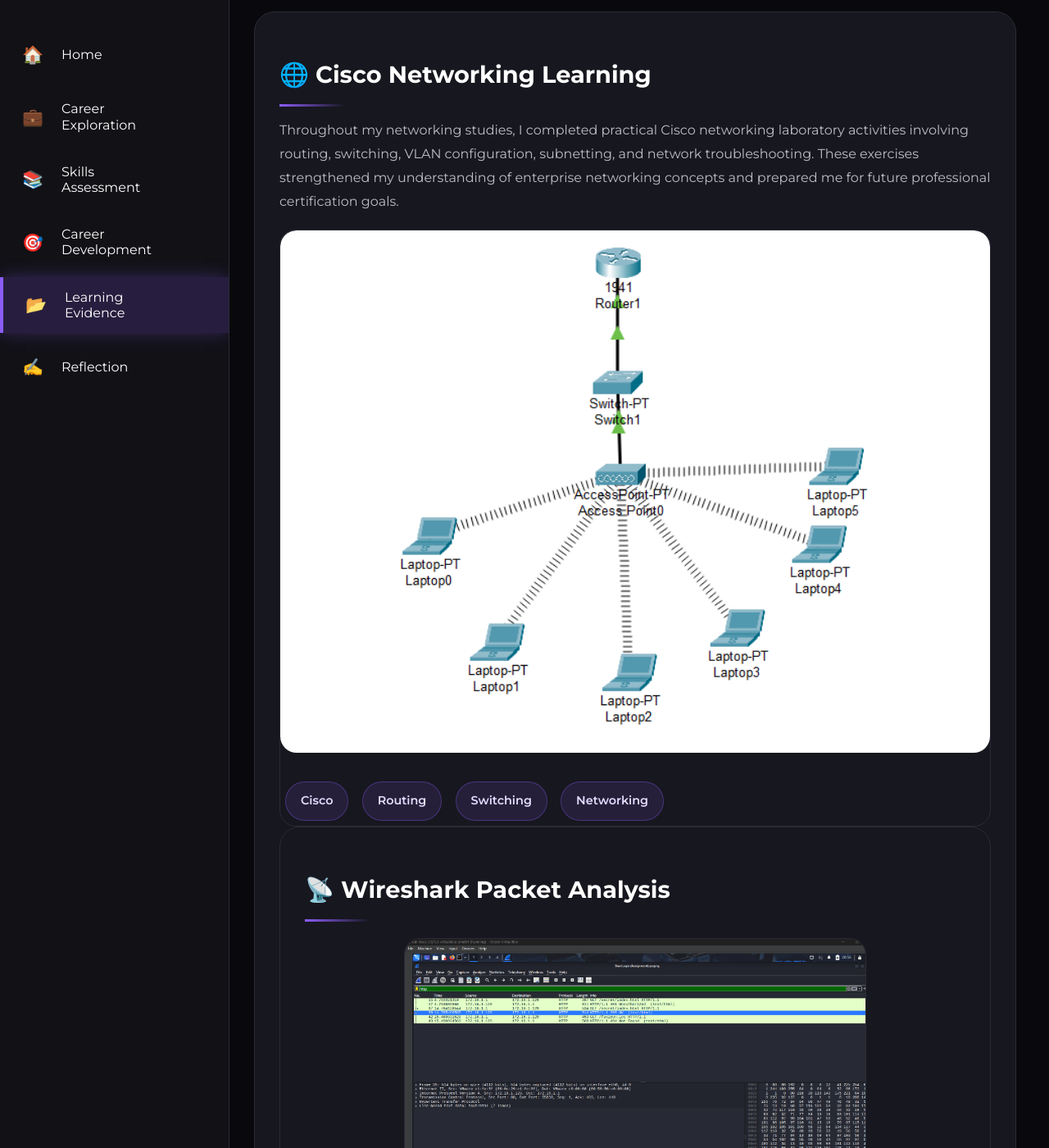
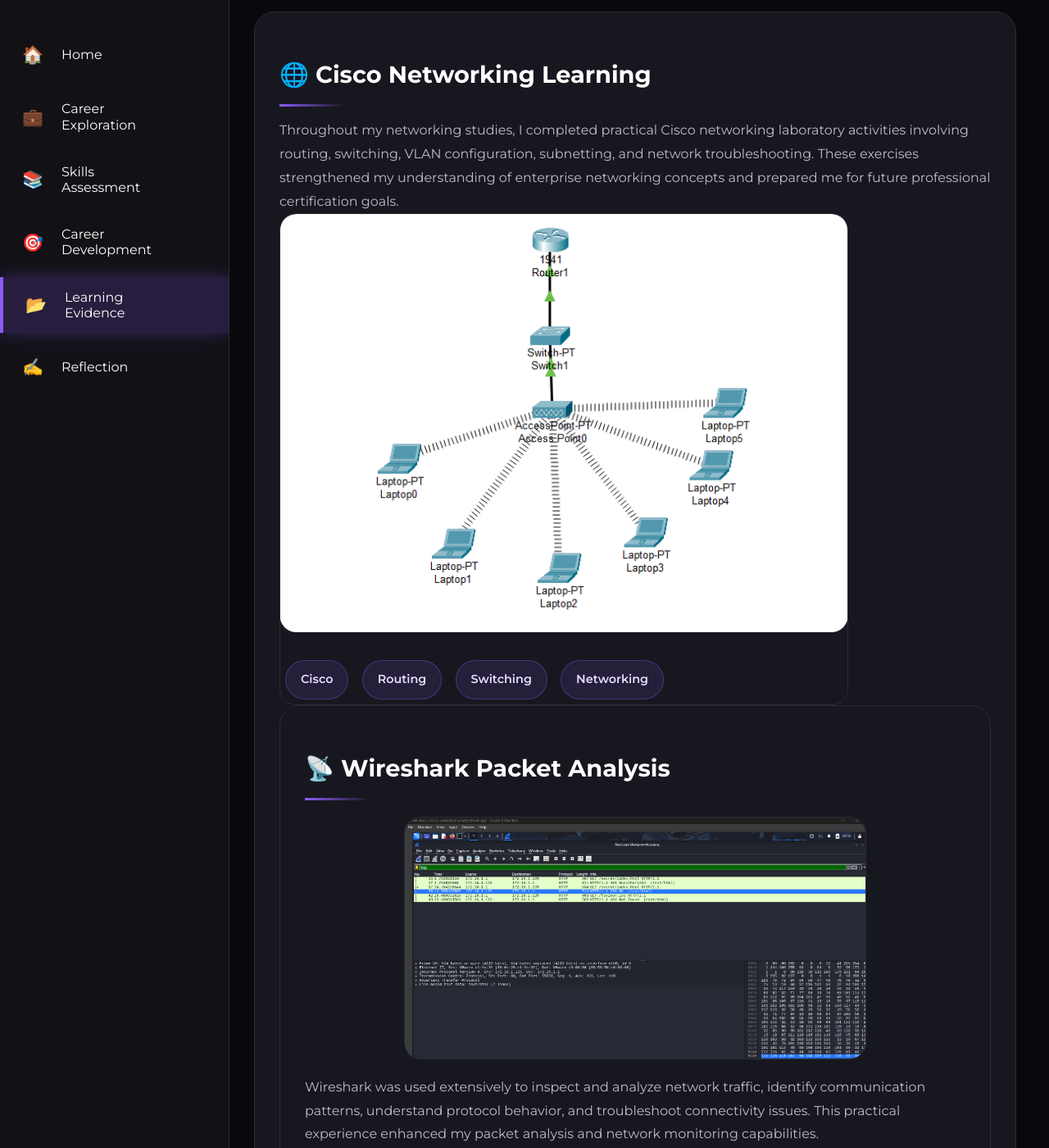
Before and after one commit to juzzatul/juzzatul.github.io, a Jekyll site: the page built from section-d.md, in a window 1280 px wide and 1400 px high, scrolled down 4229 px. Shown: the whole window at 82% size. Built offline with Jekyll 4.4.1, drawn with Linux system fonts in a browser that asks for light colours.

Commit message:
Update style.scss

```diff
--- a/assets/css/style.scss
+++ b/assets/css/style.scss
@@ -981,13 +981,13 @@ h2::after{
 
     position:relative;
 
-    width:100%;
+    width:80%;
 
     overflow:hidden;
 
     border-radius:20px;
 
-    margin-top:20px;
+    margin-top:20px auto;
 
     border:1px solid var(--border);
 }
```
